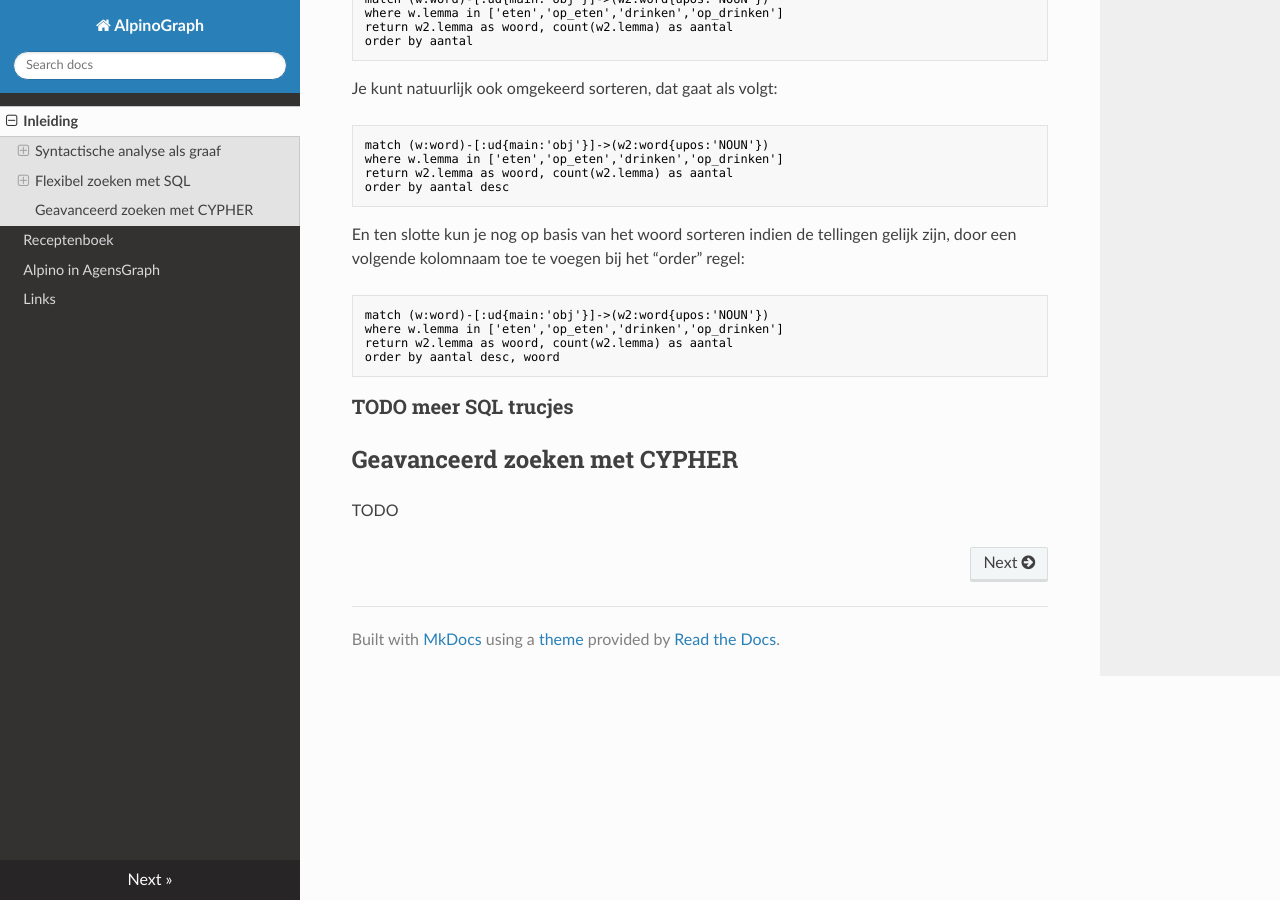
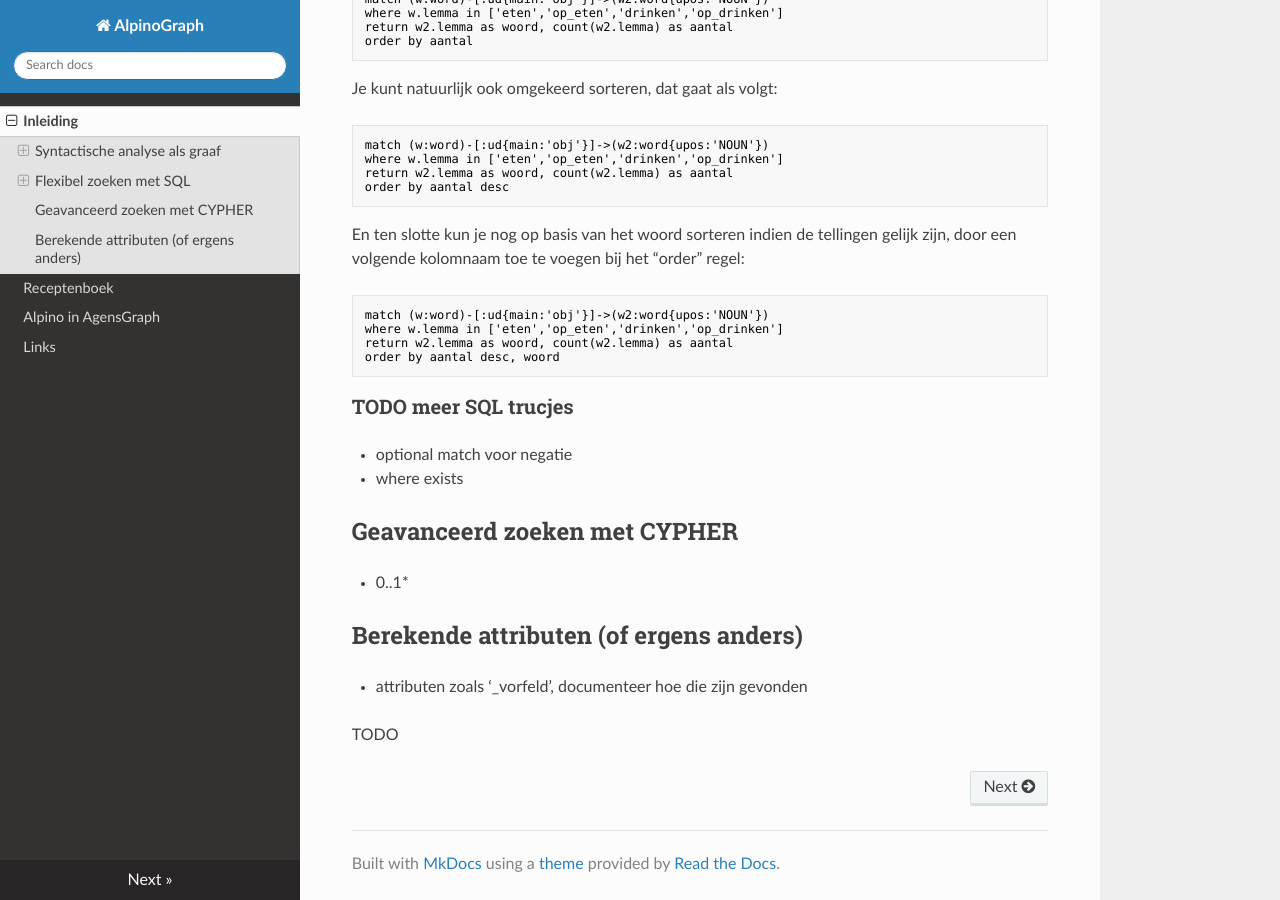
Before and after one commit to rug-compling/alpinograph-docs, an MkDocs documentation site: the page built from docs/index.md, in a window 1280 px wide and 900 px high, scrolled down 4395 px. Built offline with MkDocs 1.6.1, drawn with Linux system fonts in a browser that asks for light colours; nearby versions of some CDN libraries.

Commit message:
Update index.md

```diff
--- a/docs/index.md
+++ b/docs/index.md
@@ -189,6 +189,16 @@ order by aantal desc, woord
 
 ### TODO meer SQL trucjes
 
+- optional match voor negatie
+- where exists
+
+
 ## Geavanceerd zoeken met CYPHER
 
+- 0..1*
+
+## Berekende attributen (of ergens anders)
+
+- attributen zoals '_vorfeld', documenteer hoe die zijn gevonden
+
 TODO
```
